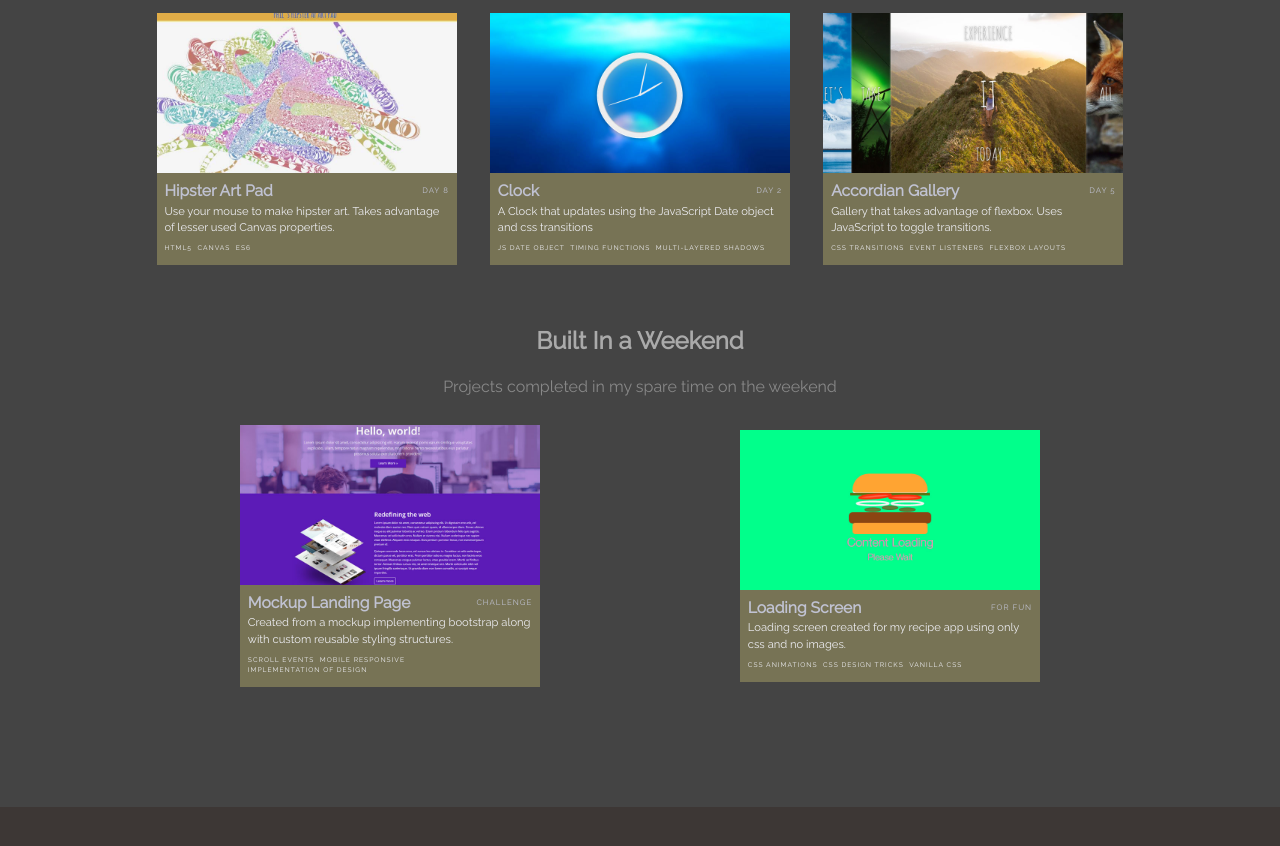
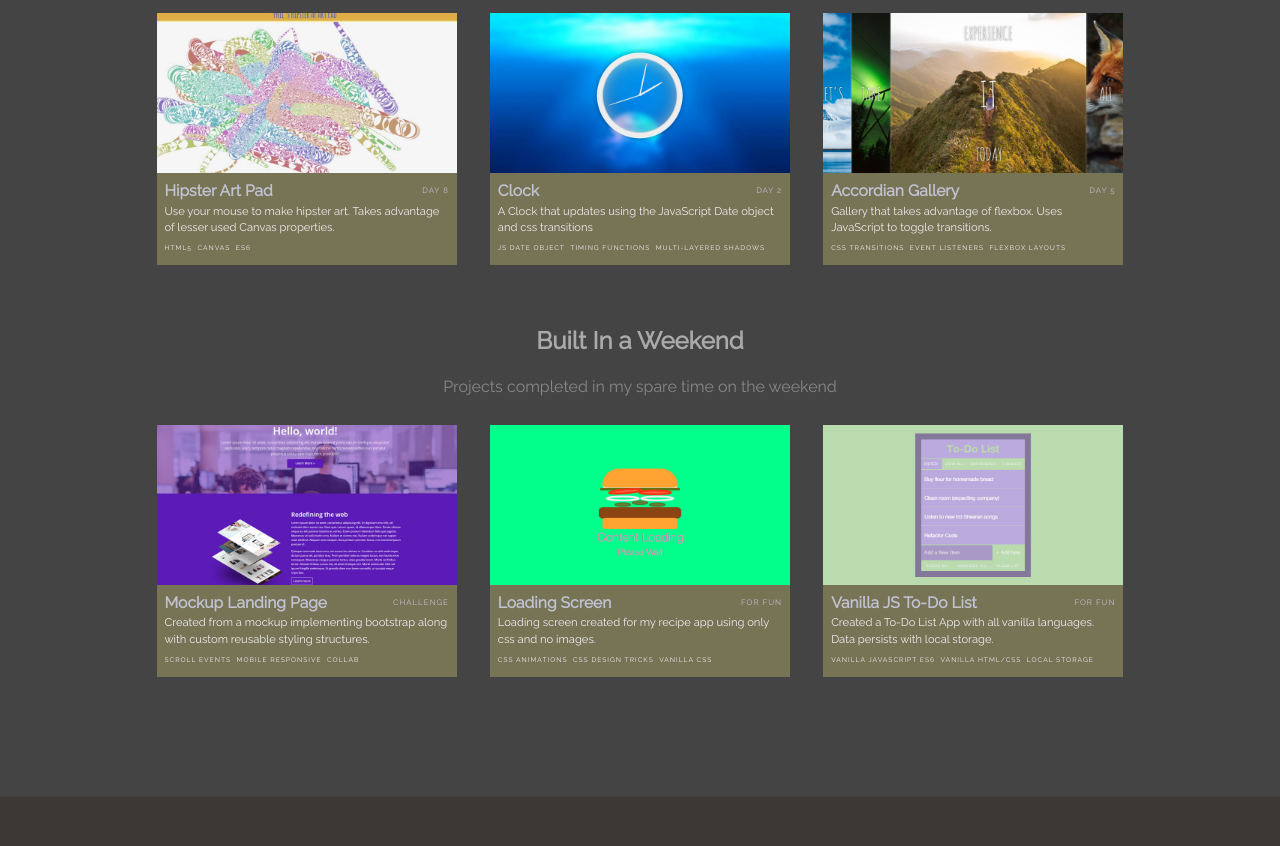
Before and after one commit to phileflanagan/my-website-v5.0, a website: page index.html in a window 1280 px wide. Shown: the part 2407-3253 px from the top of the page. Drawn offline with nearby package versions, Linux system fonts and the light colour scheme; a web font is replaced by a local one.

Commit message:
update project info

```diff
--- a/index.html
+++ b/index.html
@@ -327,7 +327,7 @@
       <ul class="skills">
         <li>Scroll Events</li>
         <li>Mobile Responsive</li>
-        <li>Implementation of Design</li>
+        <li>Collab</li>
       </ul>
     </div>
   </div>
@@ -347,6 +347,25 @@
         <li>CSS Animations</li>
         <li>CSS Design Tricks</li>
         <li>Vanilla CSS</li>
+      </ul>
+    </div>
+  </div>
+
+  <div class="card" id="card2-3">
+    <div class="thumb-overlay">
+      <a href="https://phileflanagan.github.io/Vanilla-To-Do-List-App/" class="card-btn" target="_blank"><i class="fa fa-eye"></i></a>
+      <a href="https://github.com/phileflanagan/Vanilla-To-Do-List-App/" class="card-btn" target="_blank"><i class="fa fa-link"></i></a>
+    </div>
+    <div class="thumb"></div>
+    <div class="description">
+      <header>
+        <h3>Vanilla JS To-Do List</h3><h4>For Fun</h4>
+      </header>
+      <p>Created a To-Do List App with all vanilla languages. Data persists with local storage.</p>
+      <ul class="skills">
+        <li>Vanilla JavaScript ES6</li>
+        <li>Vanilla HTML/CSS</li>
+        <li>Local Storage</li>
       </ul>
     </div>
   </div>
--- a/sass/sections/_workingon.scss
+++ b/sass/sections/_workingon.scss
@@ -118,13 +118,13 @@
 	}
 }
 
-#card3-1 .thumb { background-image: url('/img/pp/philinthekitchen.jpg'); }
+#card3-1 .thumb { background-image: url('/img/pp/philinthekitchen2.jpg'); }
 #card3-2 .thumb { background-image: url('/img/pp/letiequalzeroblog.jpg'); }
 
 #card-1 .thumb { background-image: url('/img/js30/Day8-800-450.jpg'); }
 #card-2 .thumb { background-image: url('/img/js30/Day2-800-450.jpg'); }
 #card-3 .thumb { background-image: url('/img/js30/Day3-800-450.jpg'); }
 
-
 #card2-1 .thumb { background-image: url('/img/weekend/Weekend1-800-450.jpg'); }
 #card2-2 .thumb { background-image: url('/img/weekend/Weekend2-800-450.jpg'); }
+#card2-3 .thumb { background-image: url('/img/weekend/Weekend3-800-450.jpg'); }
```
Also changed, not shown: css/style.css, img/pp/philinthekitchen2.jpg (added), img/weekend/Weekend3-800-450.jpg (added).
